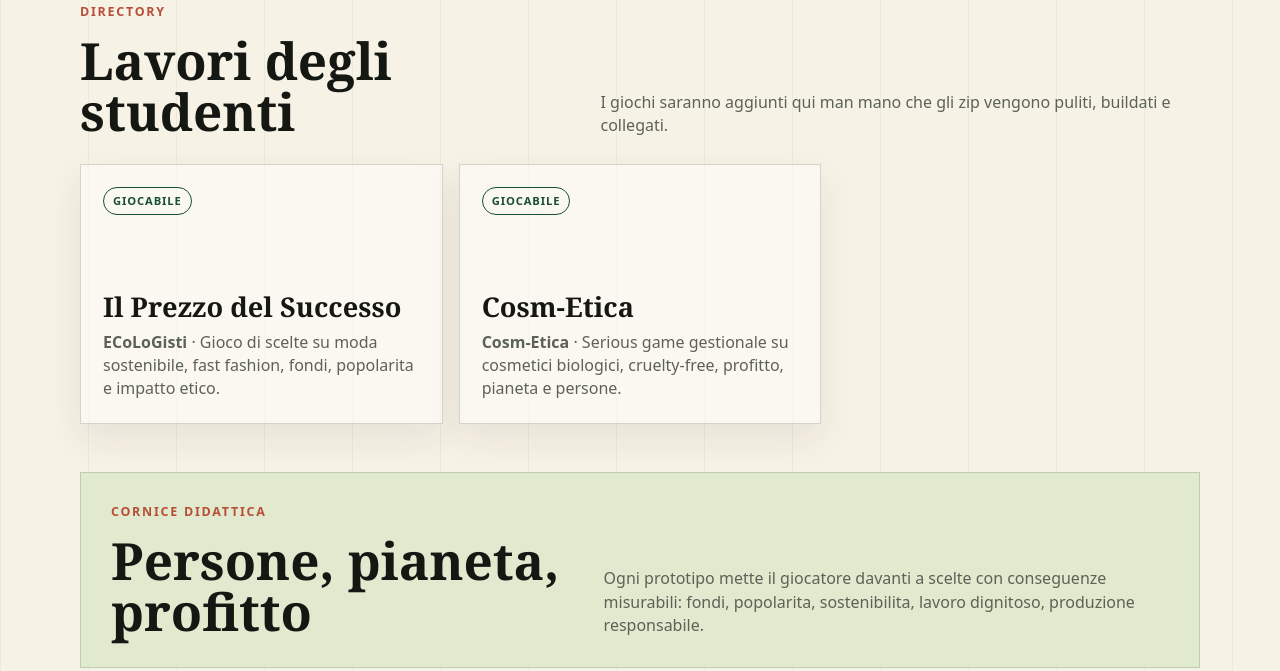
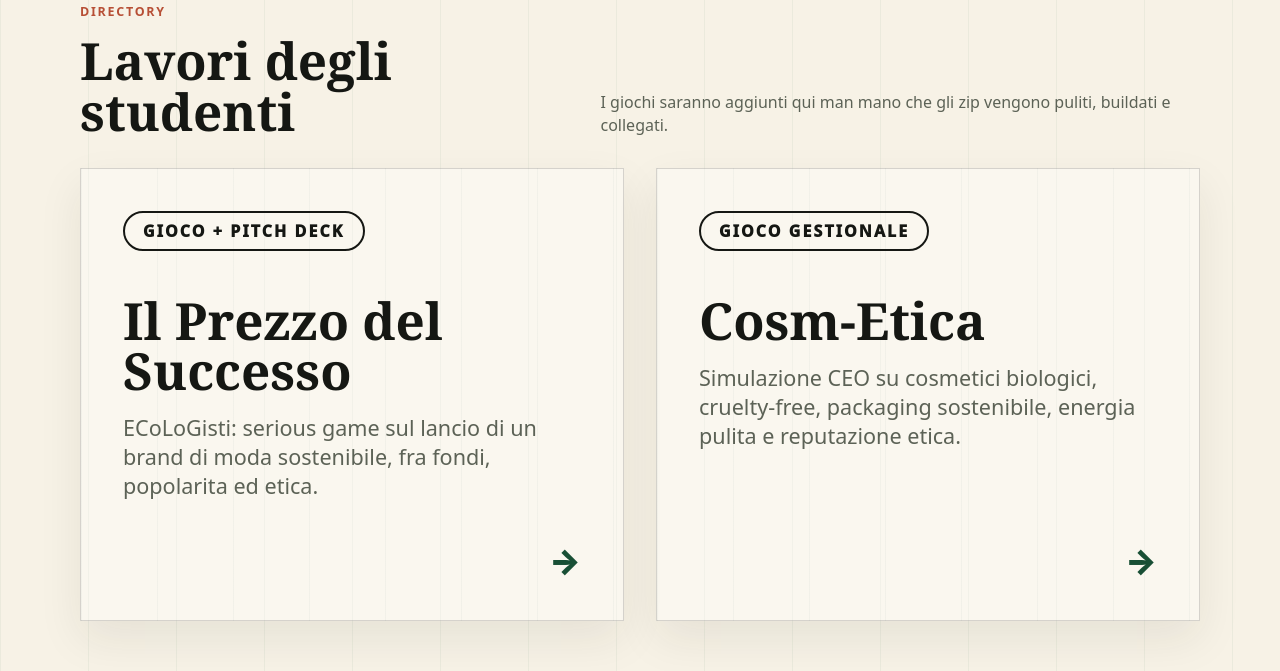
Before and after one commit to a-gians/sarnano-serious-game-showcase-2026, a plain HTML site: page index.html in a window 1280 px wide. Shown: the part 758-1429 px from the top of the page. Drawn offline with Linux system fonts and the light colour scheme.

Commit message:
Polish student project cards

```diff
--- a/script.js
+++ b/script.js
@@ -2,15 +2,15 @@
   {
     group: "ECoLoGisti",
     title: "Il Prezzo del Successo",
-    description: "Gioco di scelte su moda sostenibile, fast fashion, fondi, popolarita e impatto etico.",
-    status: "Giocabile",
+    description: "ECoLoGisti: serious game sul lancio di un brand di moda sostenibile, fra fondi, popolarita ed etica.",
+    format: "Gioco + Pitch Deck",
     href: "./students/ecologisti-prezzo-successo/"
   },
   {
     group: "Cosm-Etica",
     title: "Cosm-Etica",
-    description: "Serious game gestionale su cosmetici biologici, cruelty-free, profitto, pianeta e persone.",
-    status: "Giocabile",
+    description: "Simulazione CEO su cosmetici biologici, cruelty-free, packaging sostenibile, energia pulita e reputazione etica.",
+    format: "Gioco Gestionale",
     href: "./students/cosm-etica/"
   }
 ];
@@ -19,11 +19,12 @@
 
 container.innerHTML = projects.map((project) => {
   const content = `
-    <span class="tag">${project.status}</span>
+    <span class="tag">${project.format}</span>
     <div>
       <h3>${project.title}</h3>
-      <p><strong>${project.group}</strong> · ${project.description}</p>
+      <p>${project.description}</p>
     </div>
+    <span class="arrow" aria-hidden="true">→</span>
   `;
 
   if (project.href) {
--- a/styles.css
+++ b/styles.css
@@ -171,52 +171,71 @@
 
 .cards {
   display: grid;
-  grid-template-columns: repeat(3, minmax(0, 1fr));
-  gap: 16px;
-  margin: 26px 0 48px;
+  grid-template-columns: repeat(2, minmax(0, 1fr));
+  gap: 32px;
+  margin: 30px 0 52px;
 }
 
 .card {
-  min-height: 260px;
+  min-height: 380px;
   display: grid;
-  align-content: space-between;
-  gap: 28px;
-  padding: 22px;
+  grid-template-rows: auto 1fr auto;
+  gap: 44px;
+  padding: clamp(28px, 4vw, 42px);
   border: 1px solid var(--line);
-  background: rgba(255, 255, 255, 0.45);
-  box-shadow: 0 14px 34px rgba(34, 43, 29, 0.08);
+  background:
+    linear-gradient(90deg, rgba(24, 79, 53, 0.035) 1px, transparent 1px) 0 0 / 76px 100%,
+    rgba(255, 255, 255, 0.34);
+  box-shadow: 0 18px 42px rgba(34, 43, 29, 0.08);
   text-decoration: none;
+  transition: transform 180ms ease, background 180ms ease, box-shadow 180ms ease;
 }
 
 .card[href]:hover {
   transform: translateY(-4px);
-  background: rgba(255, 255, 255, 0.72);
+  background:
+    linear-gradient(90deg, rgba(24, 79, 53, 0.05) 1px, transparent 1px) 0 0 / 76px 100%,
+    rgba(255, 255, 255, 0.62);
   box-shadow: 0 24px 52px rgba(34, 43, 29, 0.14);
 }
 
 .tag {
   width: fit-content;
-  padding: 5px 9px;
-  border: 1px solid currentColor;
+  padding: 10px 18px;
+  border: 2px solid currentColor;
   border-radius: 999px;
-  color: var(--leaf);
+  color: var(--ink);
   font-family: ui-sans-serif, system-ui, -apple-system, BlinkMacSystemFont, "Segoe UI", sans-serif;
-  font-size: 0.7rem;
-  letter-spacing: 0.08em;
+  font-size: clamp(0.84rem, 1.4vw, 1rem);
+  line-height: 1;
+  letter-spacing: 0.13em;
   text-transform: uppercase;
-  font-weight: 900;
+  font-weight: 950;
 }
 
 .card h3 {
-  margin-bottom: 10px;
-  font-size: 1.7rem;
-  line-height: 1.02;
+  margin-bottom: 18px;
+  font-size: clamp(2.3rem, 4vw, 3.25rem);
+  line-height: 0.98;
+  font-weight: 950;
 }
 
 .card p {
   margin: 0;
   color: var(--muted);
   font-family: ui-sans-serif, system-ui, -apple-system, BlinkMacSystemFont, "Segoe UI", sans-serif;
+  font-size: clamp(1.08rem, 2vw, 1.35rem);
+  line-height: 1.35;
+}
+
+.arrow {
+  justify-self: end;
+  align-self: end;
+  color: var(--leaf);
+  font-family: ui-sans-serif, system-ui, -apple-system, BlinkMacSystemFont, "Segoe UI", sans-serif;
+  font-size: 2.1rem;
+  font-weight: 950;
+  line-height: 1;
 }
 
 .method {
```
